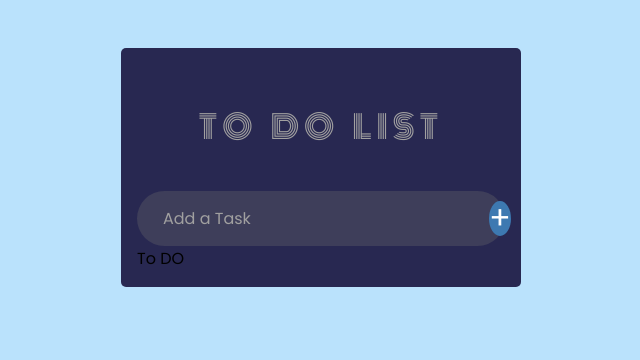
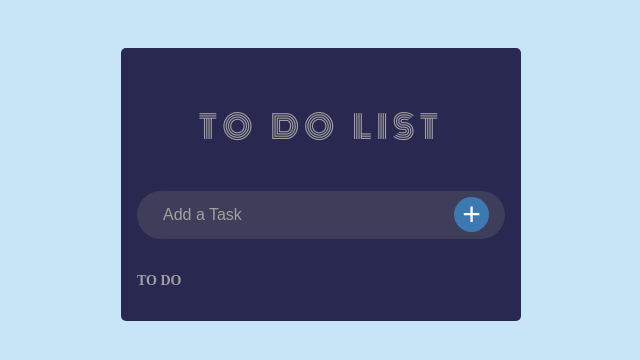
Before and after one commit to fatma-bouzouita/React_Todo_App, a React (Create React App) app: page / in a window 1280 px wide. Shown: the top 360 px of the page, without its empty margins (319-959 px from the left). Built offline with nearby package versions, Linux system fonts and the light colour scheme.

Commit message:
add a task

```diff
--- a/package.json
+++ b/package.json
@@ -8,6 +8,7 @@
     "@testing-library/user-event": "^13.5.0",
     "react": "^18.2.0",
     "react-dom": "^18.2.0",
+    "react-icons": "^4.12.0",
     "react-scripts": "5.0.1",
     "web-vitals": "^2.1.4"
   },
--- a/src/App.jsx
+++ b/src/App.jsx
@@ -1,26 +1,28 @@
 import './index.css';
 import TaskInput from './components/TaskInput'
-import  { useState } from "react";
+import { useState } from "react";
+import TaskItem from './components/TaskItem';
 function App() {
-  const [toDoList, setTodoList]= useState([]);
+  const [toDoList, setTodoList] = useState([]);
   const addTask = (taskName) => {
-    const newTask = {taskName, checked:false};
-    setTodoList([...toDoList,newTask])
+    const newTask = { taskName, checked: false };
+    setTodoList([...toDoList, newTask])
   };
   console.log(toDoList);
   return (
     <>
-    <div className="container">
-      <h1> To do List</h1>
-      <TaskInput addTask={addTask}/>
-      <div className="toDoList"></div>
-      <span>
-        To DO
-      </span>
-      <ul className="list-items">
-
-      </ul>
-    </div>
+      <div className="container">
+        <h1> To do List</h1>
+        <TaskInput addTask={addTask} />
+        <div className="toDoList">
+          <span> To DO  </span>
+          <ul className="list-items">
+            {toDoList.map((task, key) => (
+              <TaskItem task={task} key={key} />
+            ))}
+          </ul>
+        </div>
+      </div>
     </>
 
   );
--- a/src/components/TaskInput.jsx
+++ b/src/components/TaskInput.jsx
@@ -1,23 +1,26 @@
 import React, { useState } from "react";
 
-const TaskInput = ({ addTask }) =>  {
+const TaskInput = ({ addTask }) => {
     const [task, setTask] = useState('')
     console.log(task);
 
     function handleInputValue(event) {
         setTask(event.target.value);
     }
-    function handleAddTask(event)
-    {event.preventDefault();
+    function handleAddTask(event) {
+        event.preventDefault();
+        if (task.trim() === '')
+            return;
         addTask(task);
-    setTask('');}
+        setTask('');
+    }
     return (
-<form className="inputField" onSubmit={handleAddTask}>
-    < input type ="text" placeholder="Add a Task" onChange={handleInputValue}/>
-    <button>
-        +
-    </button>
-</form>
+        <form className="inputField" onSubmit={handleAddTask}>
+            < input type="text" value={task} placeholder="Add a Task" onChange={handleInputValue} />
+            <button>
+                +
+            </button>
+        </form>
     );
 };
 export default TaskInput;
--- /dev/null
+++ b/src/components/TaskItem.jsx
@@ -0,0 +1,19 @@
+import React from 'react'
+import {MdDeleteSweep} from 'react-icons/md'
+
+const TaskItem = ({ task }) => {
+  return (
+<li className="items">
+  <div className="checkbox-container">
+    <input type="checkbox" />
+  </div>
+  <div className="items-text">
+    <div>{task.taskName}</div>
+    <MdDeleteSweep className="delete-icon" />
+  </div>
+</li>
+
+  )
+}
+
+export default TaskItem
--- a/src/index.css
+++ b/src/index.css
@@ -6,16 +6,14 @@
   outline: none;
   list-style: none;
   box-sizing: border-box;
-  font-family: 'Poppins', sans-serif;
 }
 body {
-  background: #bae2fc;
+  background: #c8e4f7;
 }
 .container {
   width: 400px;
   background: #282851;
   padding: 1rem;
-  /* margin: 5rem auto; */
   margin: 3rem auto;
   border-radius: 5px;
 }
@@ -68,3 +66,70 @@ body {
 button:hover {
   transform: rotate(90deg);
 }
+
+/* to do list style */
+.toDoList {
+  margin-top: 2rem;
+}
+.toDoList span {
+  color: rgb(161, 160, 160);
+  text-transform: uppercase;
+  font-size: 14px;
+  font-weight: 600;
+}
+
+.toDoList .list-items {
+  margin-top: 1rem;
+  display: flex;
+  justify-content: center;
+  flex-direction: column;
+  gap: 10px;
+}
+
+.list-items .items {
+  background: #44446b;
+  border-radius: 10px;
+  padding: 14px;
+  display: flex;
+  align-items: center;
+  justify-content: space-between;
+  color: rgb(186, 186, 186);
+}
+
+.checkbox-container {
+  padding: 5px;
+  cursor: pointer;
+  vertical-align: top;
+}
+
+
+
+.items-text {
+  display: flex;
+  align-items: center;
+  gap: 15px;
+}
+
+.items-text div {
+  color: rgb(255, 255, 255);
+  overflow: hidden;
+}
+
+.notify {
+  text-align: center;
+  color: rgb(161, 160, 160);
+}
+
+.delete-icon {
+  width: 40px;
+  height: 40px;
+  font-size: 27px !important;
+  cursor: pointer;
+  border-radius: 50%;
+  padding: 5px;
+  display: block;
+}
+.delete-icon:hover {
+  background: #3d79b1;
+  transition: 0.3s;
+}
```
Also changed, not shown: 1 other file (tests, documents, lock files or other folders).
